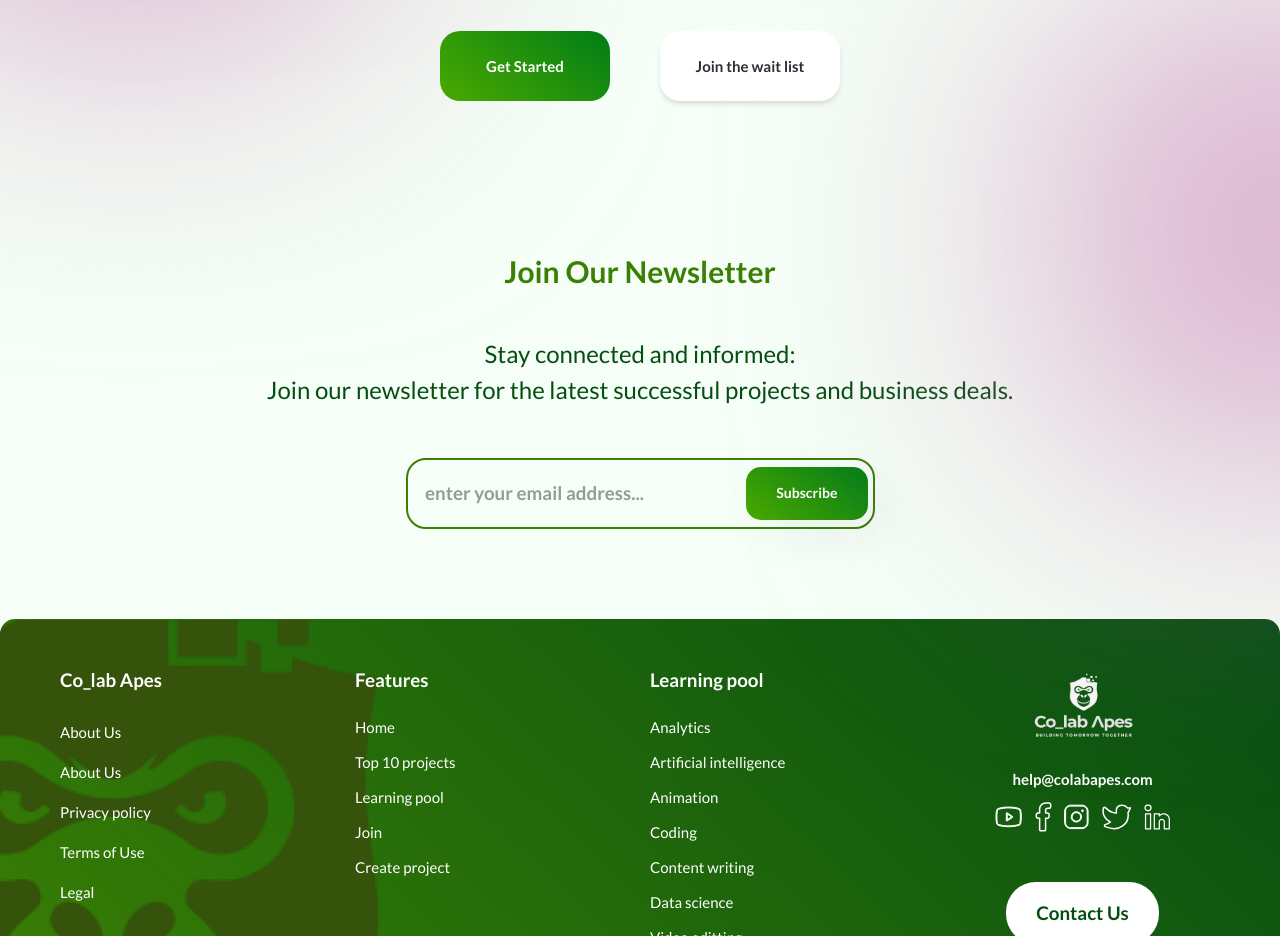
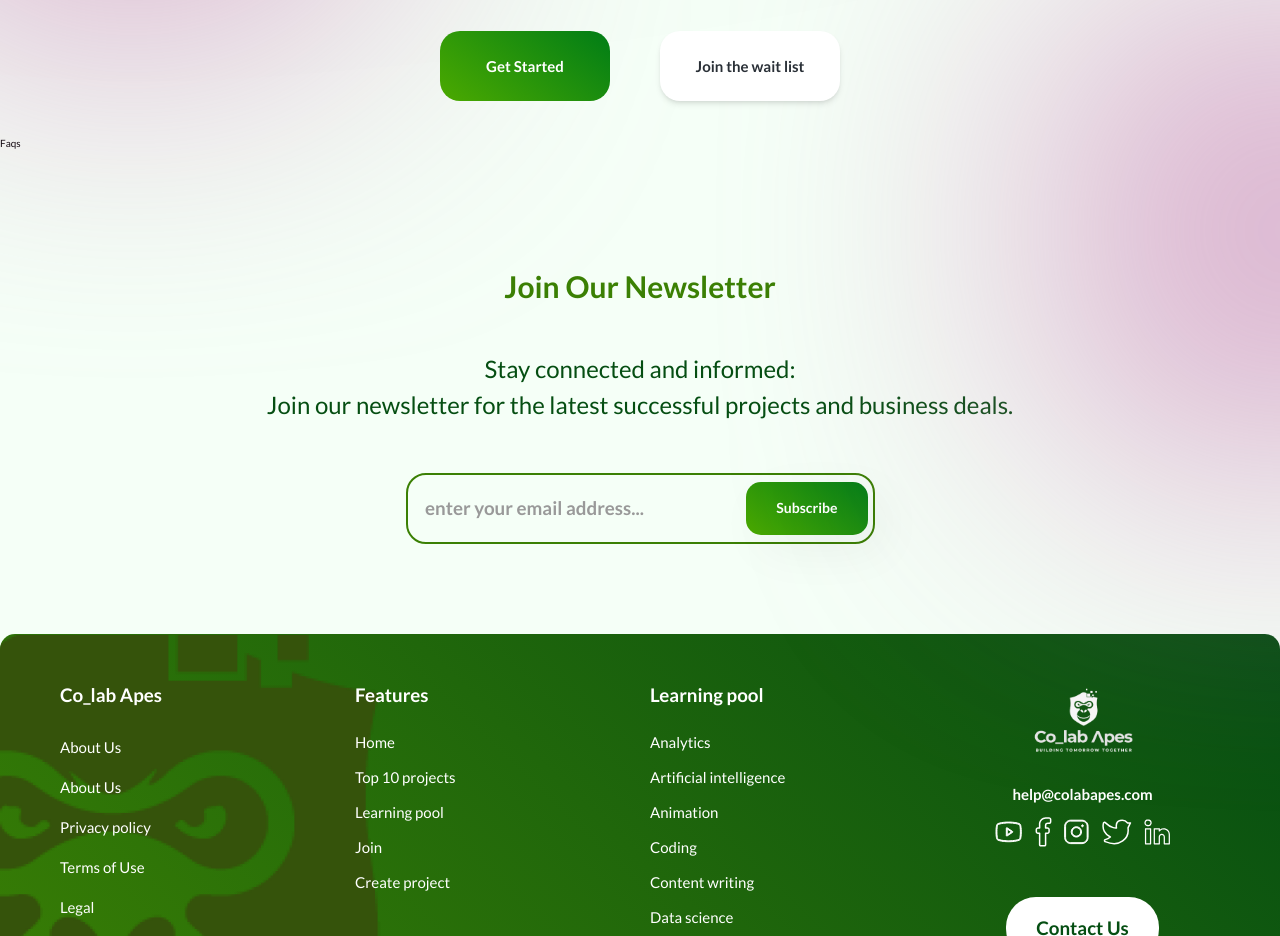
Before and after one commit to Colab-Apes/new_landing_page, a React (Vite) app: page / in a window 1280 px wide. Shown: the part 4140-5076 px from the top of the page. Built offline with nearby package versions, Linux system fonts and the light colour scheme.

Commit message:
working on faqs

```diff
--- a/src/NewLandingPage/LandPage.jsx
+++ b/src/NewLandingPage/LandPage.jsx
@@ -10,6 +10,7 @@ import HowItWorks from "./components/HowItWorks";
 import Ready from "./components/Ready";
 import JoinOurNewsLetter from "./components/JoinOurNewsLetter";
 import Foot from "./components/Foot";
+import Faqs from "./components/Faqs";
 
 const LandPage = () => {
   return (
@@ -30,6 +31,8 @@ const LandPage = () => {
       <HowItWorks />
       {/*Ready to collaborate & Innovation */}
       <Ready />
+      {/*FAQS*/}
+      <Faqs />
       {/*Join Our News Letter*/}
       <JoinOurNewsLetter />
       {/* Footer */}
--- a/src/NewLandingPage/components/Faqs.jsx
+++ b/src/NewLandingPage/components/Faqs.jsx
@@ -0,0 +1,7 @@
+import React from "react";
+
+const Faqs = () => {
+  return <div>Faqs</div>;
+};
+
+export default Faqs;
```
